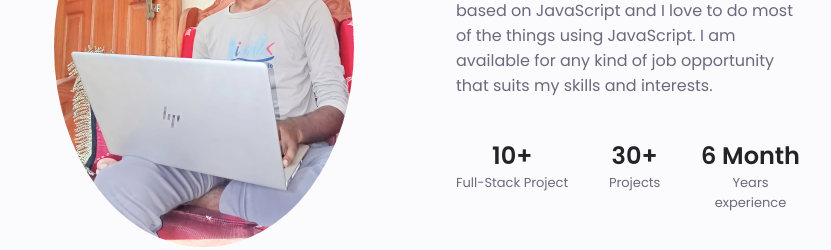
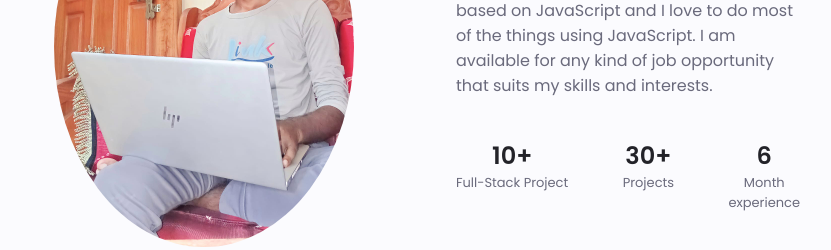
Before and after one commit to ekramul28/Ekramu_portfolio, a plain HTML site: page index.html in a window 1280 px wide. Shown: the part 1180-1430 px from the top of the page, without its empty margins (224-1055 px from the left). Drawn offline with nearby package versions, Linux system fonts and the light colour scheme.

Commit message:
some code added

```diff
--- a/index.html
+++ b/index.html
@@ -180,8 +180,8 @@
               </div>
 
               <div>
-                <span class="about__info-title">6 Month</span>
-                <span class="about__info-name">Years <br />experience</span>
+                <span class="about__info-title">6 </span>
+                <span class="about__info-name">Month <br />experience</span>
               </div>
             </div>
 
```
